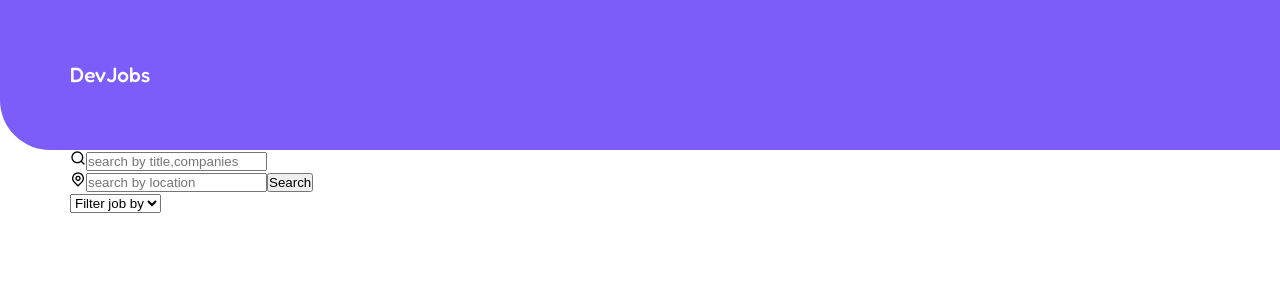
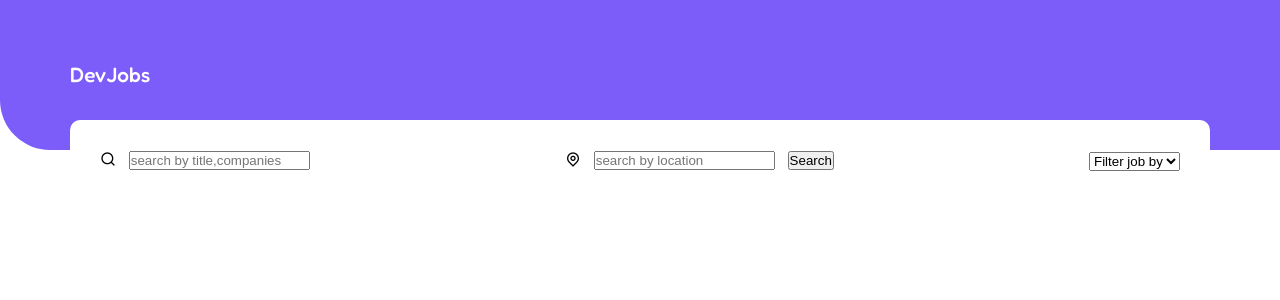
Before and after one commit to JohnOti/DevOps-Job-App, a React (Create React App) app: page /jobs in a window 1280 px wide. Shown: the top 300 px of the page. Built offline with nearby package versions, Linux system fonts and the light colour scheme; the HTML template or start-up script is replaced by a standard one.

Commit message:
Added styling properties

```diff
--- a/src/index.css
+++ b/src/index.css
@@ -1,4 +1,5 @@
 @import url('https://fonts.googleapis.com/css2?family=Fredoka:wght@300;400;500;600;700&display=swap');
+
 
 * {
   margin: 0;
@@ -50,3 +51,22 @@ p{
   color: #fff;
 
 }
+
+.job_list_wrapper{
+  padding: 30px;
+  margin-top: -30px;
+  background: #fff;
+  border-radius: 10px;
+}
+
+.search_panel{
+  display: flex;
+  align-items: center;
+  justify-content: space-between;
+
+}
+.search_panel-01,.search_panel-02{
+  display: flex;
+  align-items: center;
+  column-gap: 0.8rem;
+}
```
